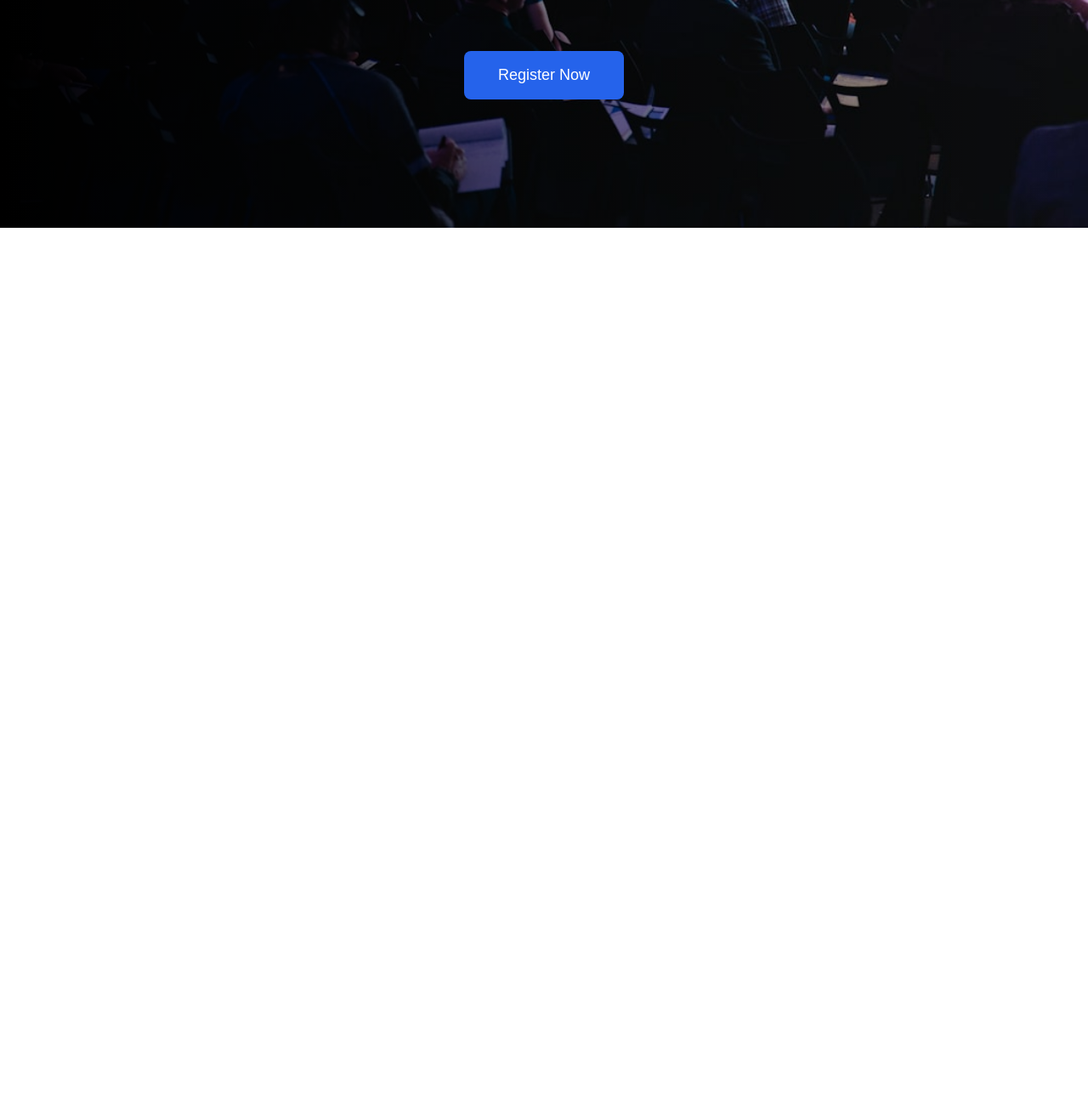
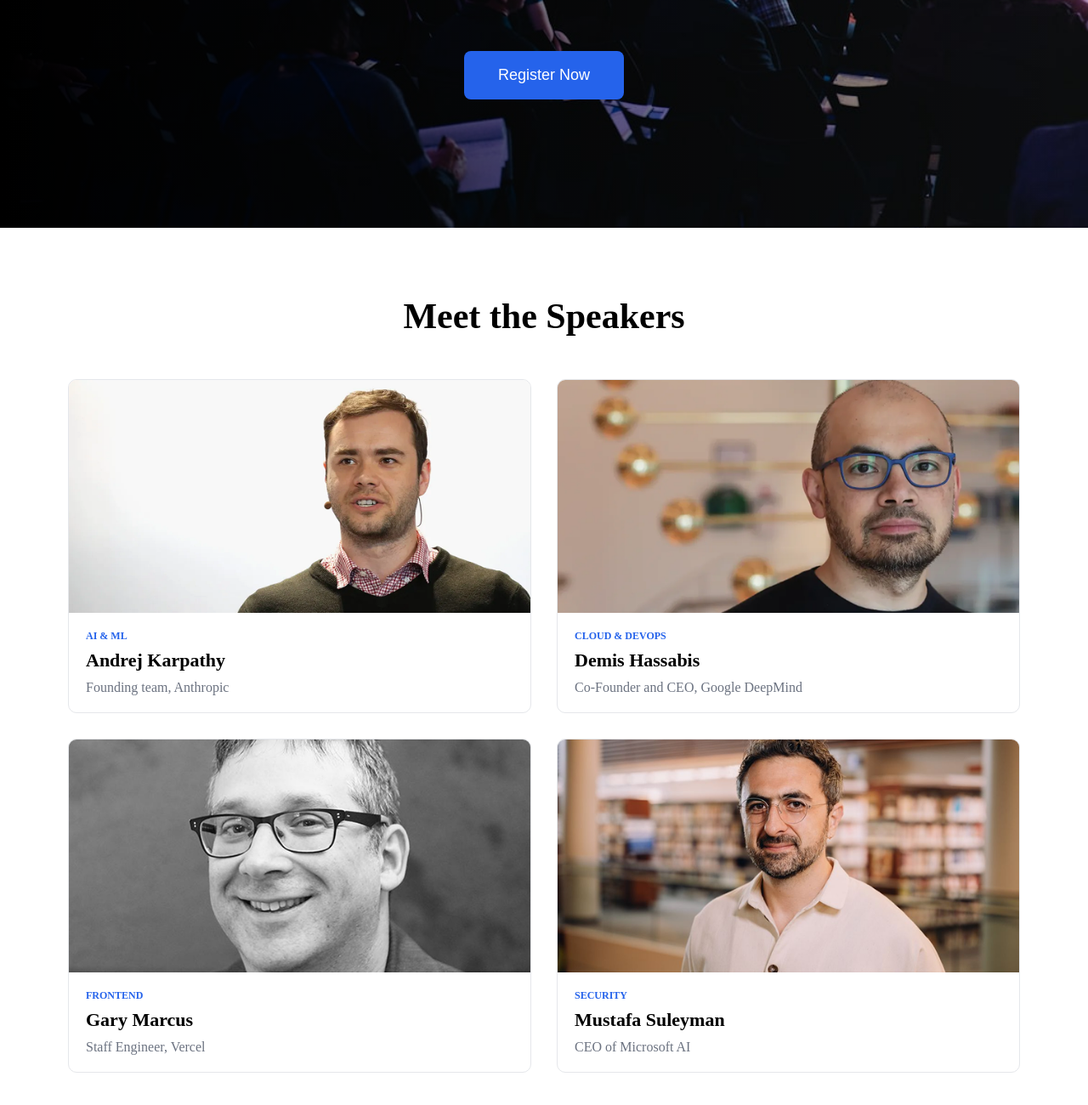
Before and after one commit to GM-FARIHA-TASNIM/DevConf-Assignment-1-PH-, a plain HTML site: page index.html in a window 1280 px wide. Shown: the part 640-1940 px from the top of the page at 85% size. Before the commit the page ends 908 px from the top, so only its background shows below. Drawn offline with Linux system fonts and the light colour scheme.

Commit message:
speaker section

```diff
--- a/css/style.css
+++ b/css/style.css
@@ -61,3 +61,51 @@
   padding: 18px 40px;
   font-size: 18px;
 }
+.speakers {
+  padding: 80px;
+}
+
+.speakers h2 {
+  text-align: center;
+  font-size: 42px;
+  margin-bottom: 50px;
+}
+
+.speaker-container {
+  display: grid;
+  grid-template-columns: repeat(2, 1fr);
+  gap: 30px;
+}
+
+.speaker-card {
+  background: #ffffff;
+  border: 1px solid #e5e7eb;
+  border-radius: 10px;
+  overflow: hidden;
+}
+
+.speaker-card img {
+  width: 100%;
+  display: block;
+}
+
+.speaker-info {
+  padding: 20px;
+}
+
+.speaker-info h5 {
+  color: #2563eb;
+  font-size: 12px;
+  text-transform: uppercase;
+  margin-bottom: 8px;
+}
+
+.speaker-info h3 {
+  font-size: 22px;
+  margin-bottom: 10px;
+}
+
+.speaker-info p {
+  color: #6b7280;
+  font-size: 16px;
+}
--- a/index.html
+++ b/index.html
@@ -45,5 +45,51 @@
           <button>Register Now</button>
         </div>
       </section>
+      <section class="speakers">
+        <h2>Meet the Speakers</h2>
+
+        <div class="speaker-container">
+          <div class="speaker-card">
+            <img src="./images/andrej.png" alt="Andrej Karpathy" />
+
+            <div class="speaker-info">
+              <h5>AI & ML</h5>
+              <h3>Andrej Karpathy</h3>
+              <p>Founding team, Anthropic</p>
+            </div>
+          </div>
+
+          <div class="speaker-card">
+            <img src="./images/demis.png" alt="Demis Hassabis" />
+
+            <div class="speaker-info">
+              <h5>CLOUD & DEVOPS</h5>
+              <h3>Demis Hassabis</h3>
+              <p>Co-Founder and CEO, Google DeepMind</p>
+            </div>
+          </div>
+
+          <div class="speaker-card">
+            <img src="./images/gary.png" alt="Gary Marcus" />
+
+            <div class="speaker-info">
+              <h5>FRONTEND</h5>
+              <h3>Gary Marcus</h3>
+              <p>Staff Engineer, Vercel</p>
+            </div>
+          </div>
+
+          <div class="speaker-card">
+            <img src="./images/mustafa.png" alt="Mustafa Suleyman" />
+
+            <div class="speaker-info">
+              <h5>SECURITY</h5>
+              <h3>Mustafa Suleyman</h3>
+              <p>CEO of Microsoft AI</p>
+            </div>
+          </div>
+        </div>
+      </section>
+    </main>
   </body>
 </html>
```
